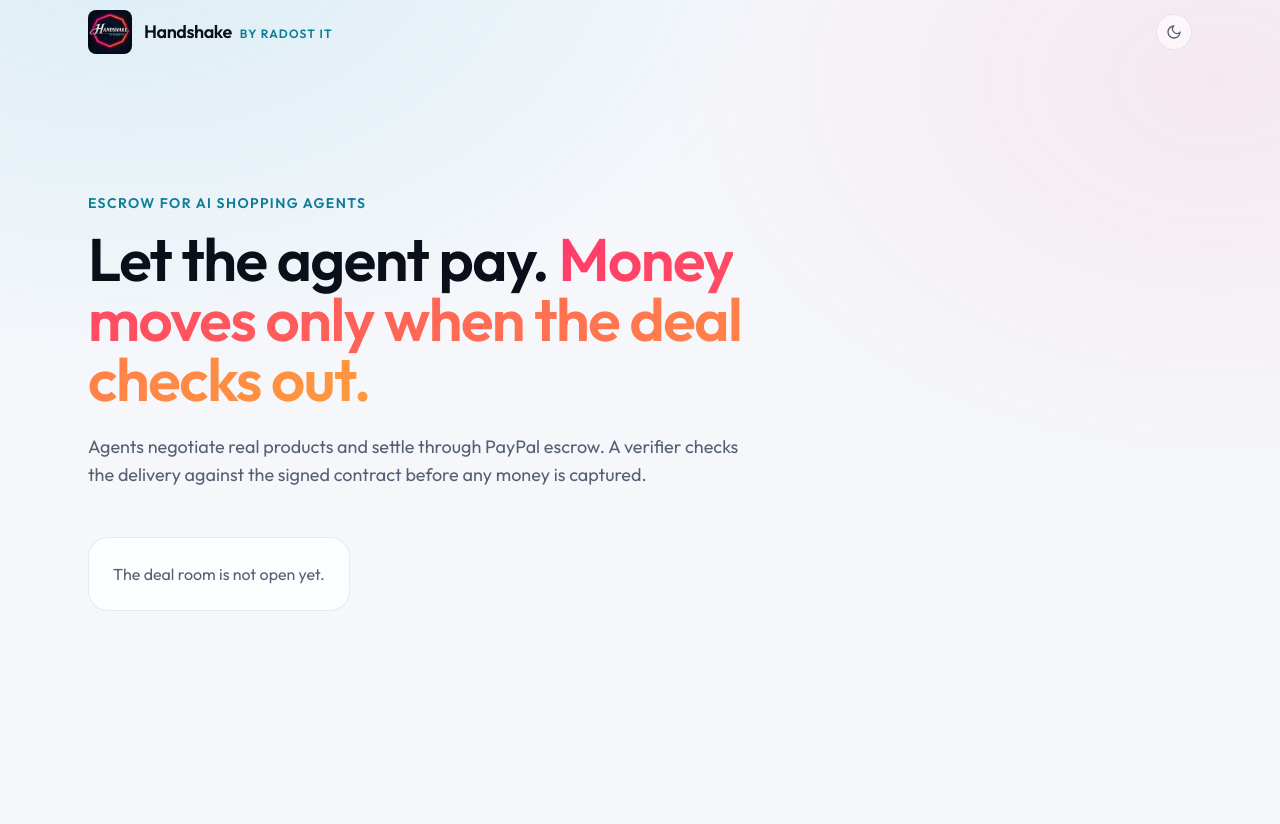
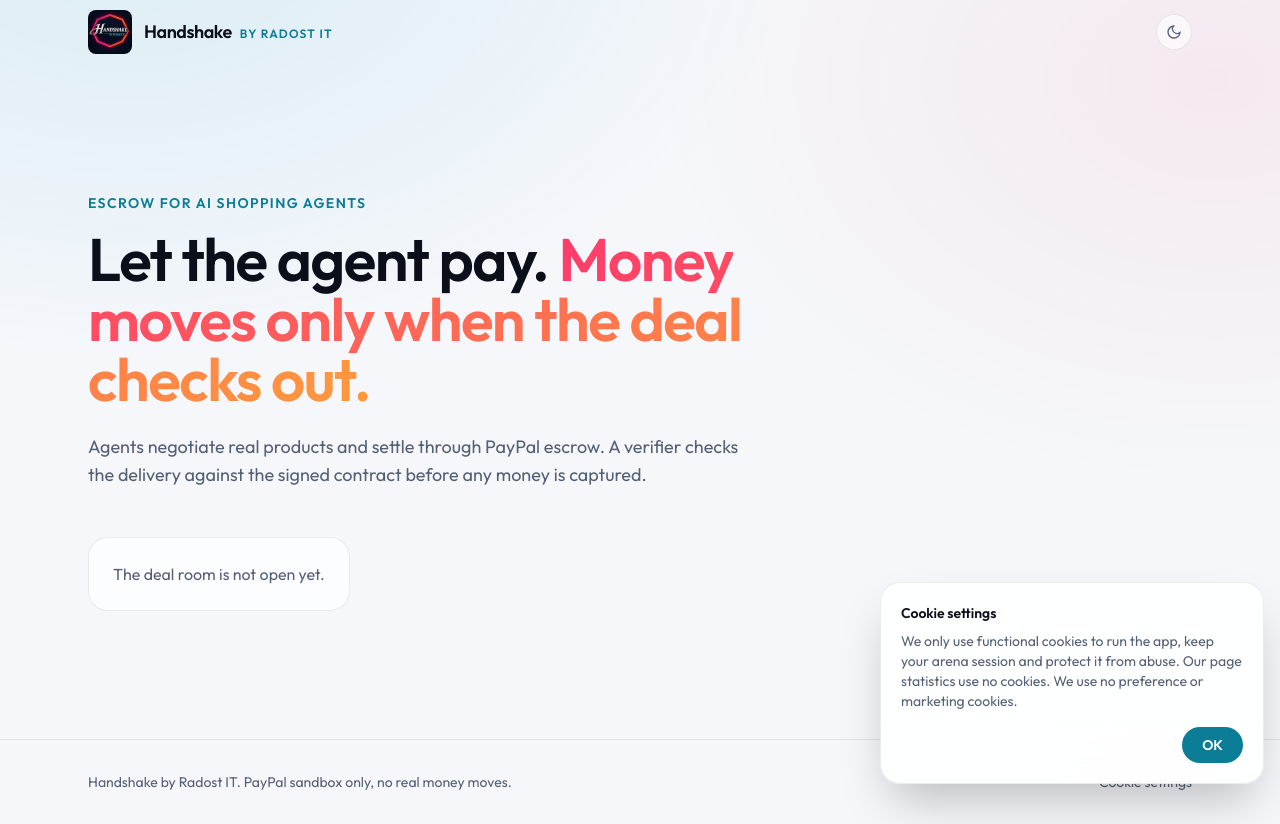
Before and after one commit to Radost-IT/radost-it-handshake, a Next.js app in the folder apps/web/: page / in a window 1280 px wide. Before the commit the page ends 800 px from the top, so only its background shows below. Built offline with nearby package versions, Linux system fonts and the light colour scheme.

Commit message:
feat(web): add a cookie notice and Seven page statistics
The notice and the cookieless Seven script match the other Radost IT sites. The
notice keeps its state in the browser, because the shared consent log has no DNS.

Co-Authored-By: Claude Opus 5.5 <noreply@anthropic.com>

```diff
--- /dev/null
+++ b/apps/web/app/components/cookie-consent.tsx
@@ -0,0 +1,73 @@
+'use client';
+
+import { useEffect, useState } from 'react';
+
+const ACKNOWLEDGED_KEY = 'cookie-notice-acknowledged';
+
+function isAcknowledged(): boolean {
+  try {
+    return localStorage.getItem(ACKNOWLEDGED_KEY) === 'true';
+  } catch {
+    return false;
+  }
+}
+
+function storeAcknowledged() {
+  try {
+    localStorage.setItem(ACKNOWLEDGED_KEY, 'true');
+  } catch {
+    // Storage can be blocked; the notice then shows again on the next visit.
+  }
+}
+
+export function CookieConsent() {
+  const [open, setOpen] = useState(false);
+
+  useEffect(() => {
+    if (!isAcknowledged()) setOpen(true);
+  }, []);
+
+  const acknowledge = () => {
+    storeAcknowledged();
+    setOpen(false);
+  };
+
+  return (
+    <>
+      <button
+        type="button"
+        onClick={() => {
+          setOpen((isOpen) => !isOpen);
+        }}
+        className="hover:text-ink transition-colors"
+      >
+        Cookie settings
+      </button>
+      {open && (
+        <div
+          role="dialog"
+          aria-labelledby="cookie-consent-title"
+          className="border-line bg-surface/90 rounded-card fixed right-4 bottom-4 left-4 z-50 border p-5 shadow-2xl backdrop-blur-xl sm:left-auto sm:w-96"
+        >
+          <p id="cookie-consent-title" className="text-ink font-semibold">
+            Cookie settings
+          </p>
+          <p className="text-muted mt-2 text-sm">
+            We only use functional cookies to run the app, keep your arena session and protect it
+            from abuse. Our page statistics use no cookies. We use no preference or marketing
+            cookies.
+          </p>
+          <div className="mt-4 flex justify-end">
+            <button
+              type="button"
+              onClick={acknowledge}
+              className="bg-accent text-on-accent rounded-full px-5 py-2 text-sm font-semibold"
+            >
+              OK
+            </button>
+          </div>
+        </div>
+      )}
+    </>
+  );
+}
--- /dev/null
+++ b/apps/web/app/components/footer.tsx
@@ -0,0 +1,18 @@
+import { CookieConsent } from './cookie-consent';
+
+export function Footer() {
+  return (
+    <footer className="border-line text-muted border-t">
+      <div className="mx-auto flex max-w-6xl flex-wrap items-center justify-between gap-4 px-6 py-8 text-sm">
+        <p>
+          Handshake by{' '}
+          <a href="https://radostit.com" className="hover:text-ink transition-colors">
+            Radost IT
+          </a>
+          . PayPal sandbox only, no real money moves.
+        </p>
+        <CookieConsent />
+      </div>
+    </footer>
+  );
+}
--- a/apps/web/app/layout.tsx
+++ b/apps/web/app/layout.tsx
@@ -1,6 +1,7 @@
 import type { Metadata, Viewport } from 'next';
 import { JetBrains_Mono, Outfit } from 'next/font/google';
 import type { ReactNode } from 'react';
+import { Footer } from './components/footer';
 import { Navbar } from './components/navbar';
 import { SITE_DESCRIPTION, SITE_NAME, SITE_URL } from './site';
 import './globals.css';
@@ -74,10 +75,16 @@ export default function RootLayout({ children }: { children: ReactNode }) {
     >
       <head>
         <script dangerouslySetInnerHTML={{ __html: applyStoredTheme }} />
+        <script
+          async
+          src="https://cdn.radostit.com/seven.min.js"
+          data-domain-id="handshake.radostit.com"
+        />
       </head>
-      <body className="min-h-screen font-sans antialiased">
+      <body className="flex min-h-screen flex-col font-sans antialiased">
         <Navbar />
         {children}
+        <Footer />
       </body>
     </html>
   );
--- a/apps/web/app/page.tsx
+++ b/apps/web/app/page.tsx
@@ -15,7 +15,7 @@ const structuredData = {
 
 export default function HomePage() {
   return (
-    <main className="mx-auto flex max-w-6xl flex-col items-start px-6 pt-24 pb-32 sm:pt-32">
+    <main className="mx-auto flex w-full max-w-6xl flex-1 flex-col items-start px-6 pt-24 pb-32 sm:pt-32">
       <p className="text-accent text-sm font-semibold tracking-widest uppercase">
         Escrow for AI shopping agents
       </p>
```
Also changed, not shown: 2 other files (tests, documents, lock files or other folders).
